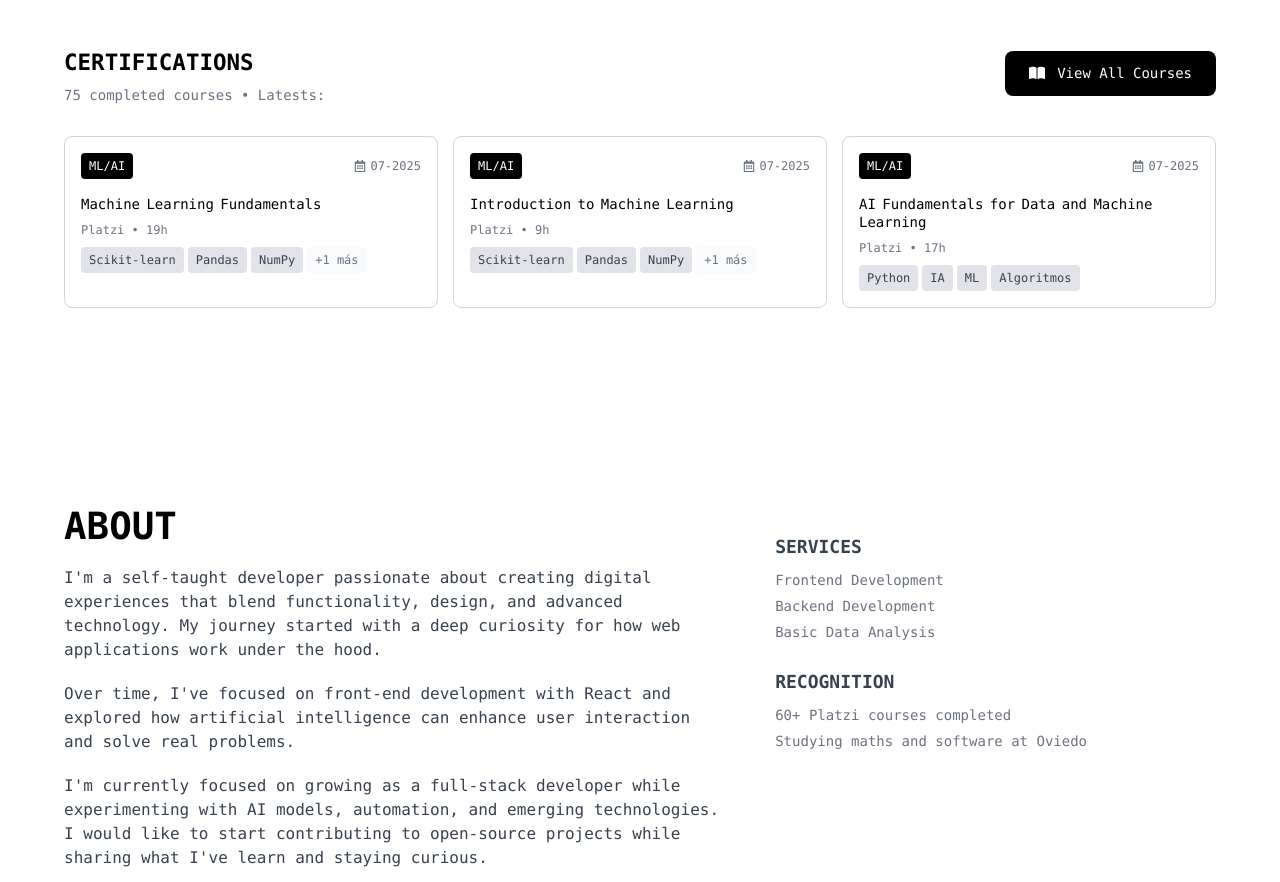
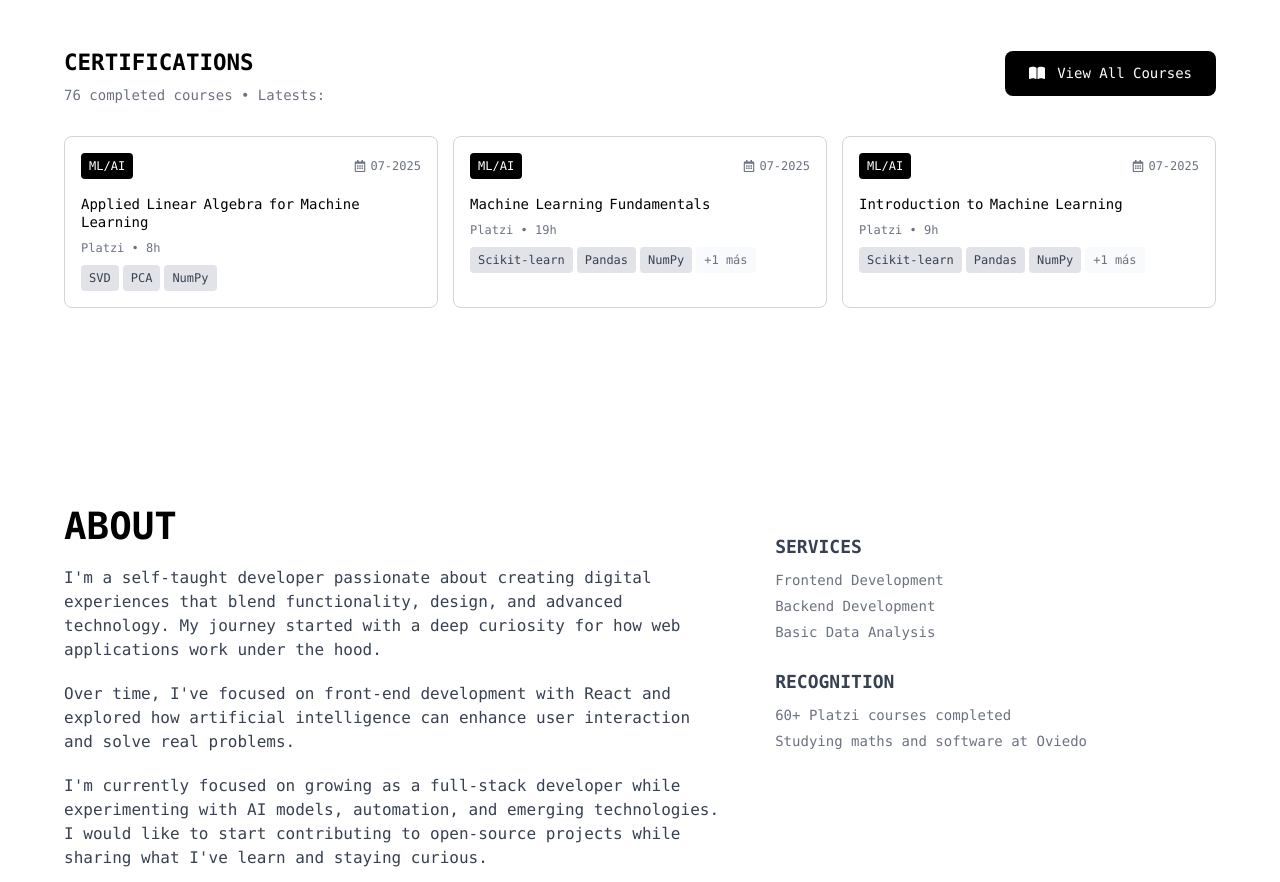
Before and after one commit to Mendana/my-portfolio, a React (Vite) app: page / in a window 1280 px wide. Shown: the part 3120-4002 px from the top of the page. Built offline with nearby package versions, Linux system fonts and the light colour scheme.

Commit message:
feat: agregar nueva certificación de Álgebra Lineal Aplicada para Machine Learning y ajustar estilos de progreso de desplazamiento

```diff
--- a/src/App.css
+++ b/src/App.css
@@ -785,7 +785,7 @@
     top: 0;
     left: 0;
     width: 100%;
-    height: 3px;
+    height: 4px;
     background: rgba(0, 0, 0, 0.1);
     z-index: 1100;
 }
@@ -798,6 +798,10 @@
 }
 
 @media (min-width: 768px) {
+    .scroll-progress-container {
+        height: 5px;
+    }
+
     .project-view-container {
         border-bottom: none;
         border-top: 1.5px solid var(--border-primary);
--- a/src/data/certifications.json
+++ b/src/data/certifications.json
@@ -1,5 +1,13 @@
 {
     "certifications": [
+        {
+            "title": "Applied Linear Algebra for Machine Learning",
+            "institution": "Platzi",
+            "date": "07-2025",
+            "hours": 8,
+            "area": "ML/AI",
+            "aptitudes": ["SVD", "PCA", "NumPy"]
+        },
         {
             "title": "Machine Learning Fundamentals",
             "institution": "Platzi",
```
Also changed, not shown: 1 other file (tests, documents, lock files or other folders).
